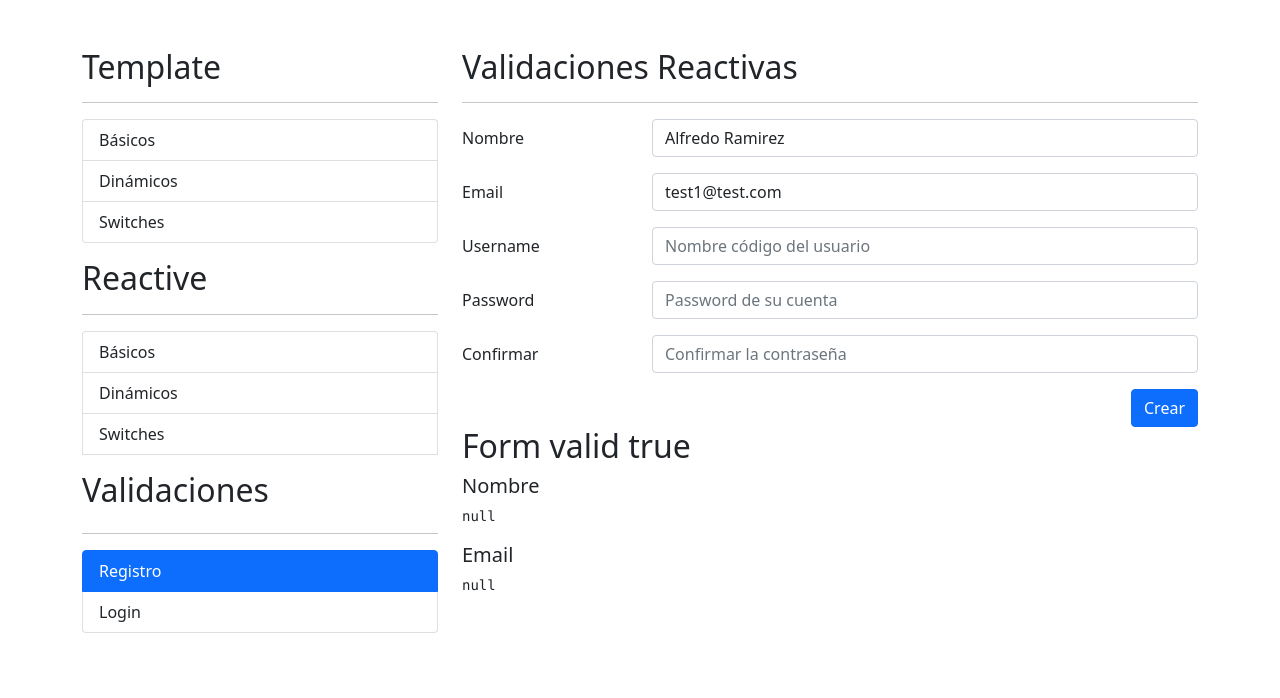
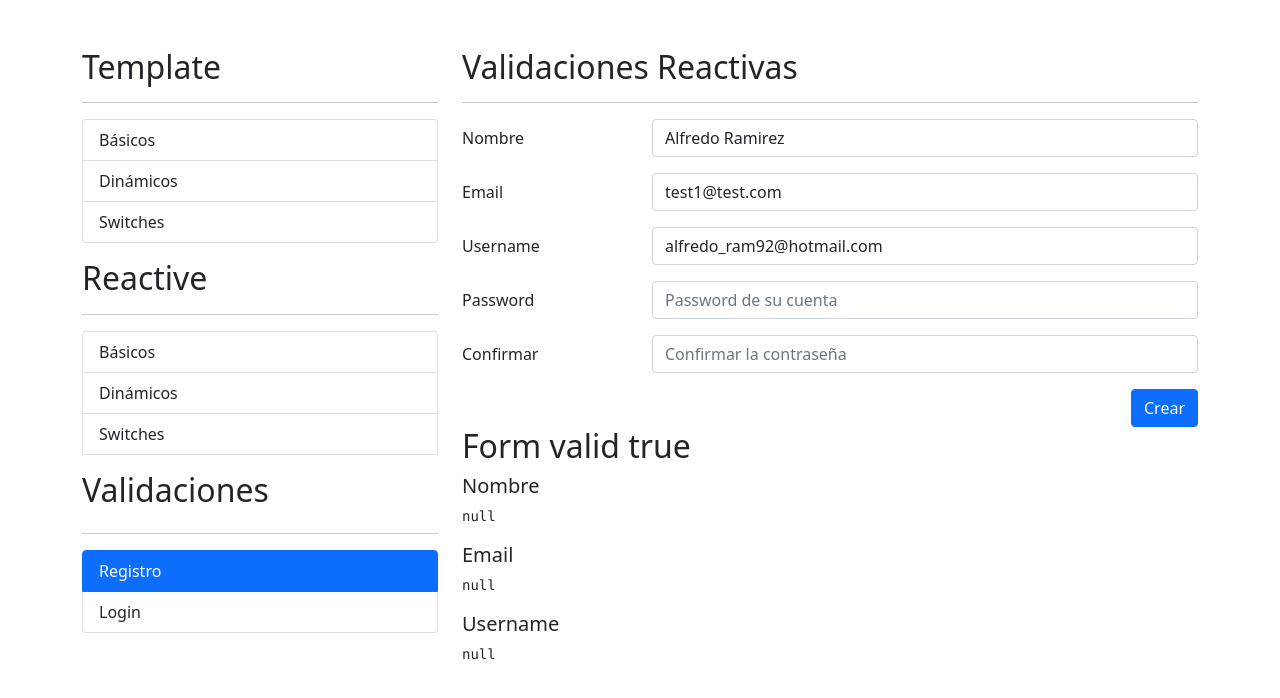
Before and after one commit to WiiruxCruz/06-formulariosApp, an Angular app: page /auth/registro in a window 1280 px wide. Shown: the top 698 px of the page. Built offline with nearby package versions, Linux system fonts and the light colour scheme.

Commit message:
Validaciones personalizadas

```diff
--- a/src/app/auth/pages/registro/registro.component.html
+++ b/src/app/auth/pages/registro/registro.component.html
@@ -53,7 +53,14 @@
 						type="text"
 						class="form-control"
 						placeholder="Nombre código del usuario"
+						formControlName="username"
 					>
+					<span
+						class="form-text text-danger"
+						*ngIf="campoNoValido('username')"
+					>
+						El username no puede ser strider
+					</span>
 				</div>
 			</div>
 
@@ -105,3 +112,6 @@
 
 <h5>Email</h5>
 <pre>{{ miFormulario.controls.email.errors | json}}</pre>
+
+<h5>Username</h5>
+<pre>{{ miFormulario.controls.username.errors | json}}</pre>
--- a/src/app/auth/pages/registro/registro.component.ts
+++ b/src/app/auth/pages/registro/registro.component.ts
@@ -1,5 +1,5 @@
 import { Component, OnInit } from '@angular/core';
-import { FormBuilder, FormGroup, Validators } from '@angular/forms';
+import { FormBuilder, FormControl, FormGroup, Validators } from '@angular/forms';
 
 @Component({
   selector: 'app-registro',
@@ -13,10 +13,25 @@
 	nombreApellidoPattern: string = '([a-zA-Z]+) ([a-zA-Z]+)';
 	emailPattern: string = '^[a-z0-9._%+-]+@[a-z0-9.-]+\\.[a-z]{2,4}$';
 
+	noPuedeSerStrider( control: FormControl ) {
+		//console.log( control.value );
+		const valor = control.value?.trim().toLowerCase();
+		console.log( valor );
+
+		if( valor === 'strider' ){
+			return {
+				noStrider: true
+			}
+		}
+
+		return null;
+	}
+
 
 	miFormulario: FormGroup = this.fb.group({
 		nombre: ['', [ Validators.required, Validators.pattern( this.nombreApellidoPattern ) ]],
-		email: ['', [ Validators.required, Validators.pattern( this.emailPattern ) ]]
+		email: ['', [ Validators.required, Validators.pattern( this.emailPattern ) ]],
+		username: ['', [ Validators.required, this.noPuedeSerStrider ]]
 	});
 
 	constructor( private fb: FormBuilder) { }
@@ -24,7 +39,8 @@
 	ngOnInit(): void {
 		this.miFormulario.reset({
 			nombre: 'Alfredo Ramirez',
-			email: 'test1@test.com'
+			email: 'test1@test.com',
+			username: 'alfredo_ram92@hotmail.com'
 		})
 	}
 
```
